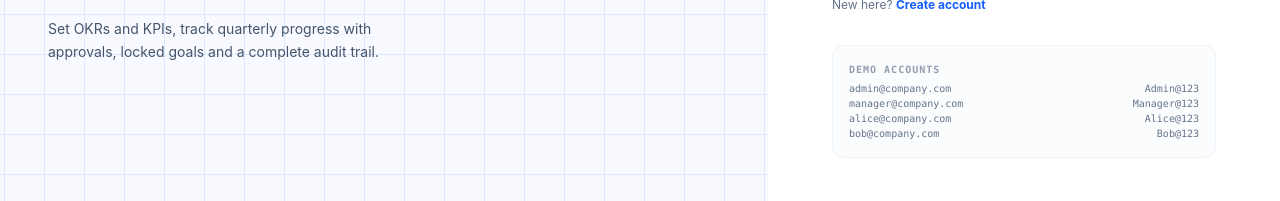
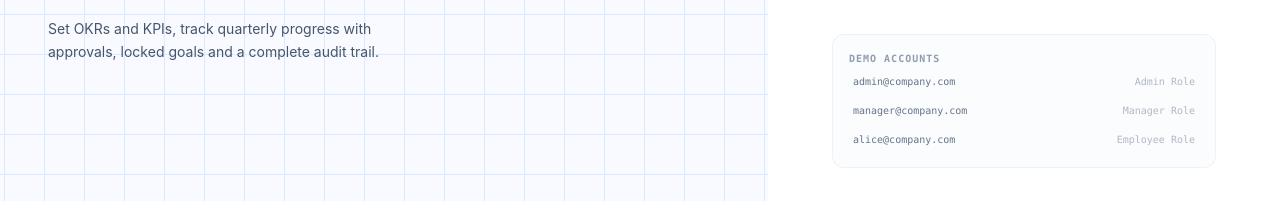
Before and after one commit to Irfan762/AtomQuest, a React app in the folder frontend/: page /login in a window 1280 px wide. Shown: the part 486-687 px from the top of the page. Built offline with nearby package versions, Linux system fonts and the light colour scheme; no server answers; the HTML template or start-up script is replaced by a standard one.

Commit message:
Cleanup: Remove node_modules and env files using .gitignore

```diff
--- a/frontend/src/pages/Login.jsx
+++ b/frontend/src/pages/Login.jsx
@@ -40,6 +40,12 @@ const Login = () => {
     } finally {
       setLoading(false);
     }
+  };
+
+  const handleDemoClick = (demoEmail, demoPassword) => {
+    setEmail(demoEmail);
+    setPassword(demoPassword);
+    toast.info(`Auto-filled ${demoEmail} credentials`);
   };
 
   return (
@@ -121,15 +127,28 @@ const Login = () => {
 
               <div className="w-full bg-secondary/30 p-4 rounded-xl border border-border/50 text-[10px] font-mono text-muted-foreground space-y-2">
                 <div className="font-bold uppercase tracking-widest text-muted-foreground/70 mb-1">Demo Accounts</div>
-                <div className="grid grid-cols-2 gap-x-4">
-                  <span>admin@company.com</span>
-                  <span className="text-right">Admin@123</span>
-                  <span>manager@company.com</span>
-                  <span className="text-right">Manager@123</span>
-                  <span>alice@company.com</span>
-                  <span className="text-right">Alice@123</span>
-                  <span>bob@company.com</span>
-                  <span className="text-right">Bob@123</span>
+                <div className="grid grid-cols-1 gap-y-1.5">
+                  <div
+                    className="flex justify-between hover:text-blue-600 cursor-pointer p-1 rounded hover:bg-blue-50 transition-colors"
+                    onClick={() => handleDemoClick("admin@company.com", "Password@123")}
+                  >
+                    <span>admin@company.com</span>
+                    <span className="text-right opacity-50">Admin Role</span>
+                  </div>
+                  <div
+                    className="flex justify-between hover:text-blue-600 cursor-pointer p-1 rounded hover:bg-blue-50 transition-colors"
+                    onClick={() => handleDemoClick("manager@company.com", "Password@123")}
+                  >
+                    <span>manager@company.com</span>
+                    <span className="text-right opacity-50">Manager Role</span>
+                  </div>
+                  <div
+                    className="flex justify-between hover:text-blue-600 cursor-pointer p-1 rounded hover:bg-blue-50 transition-colors"
+                    onClick={() => handleDemoClick("alice@company.com", "Password@123")}
+                  >
+                    <span>alice@company.com</span>
+                    <span className="text-right opacity-50">Employee Role</span>
+                  </div>
                 </div>
               </div>
             </CardFooter>
```
Also changed, not shown: 2 other files (tests, documents, lock files or other folders).
